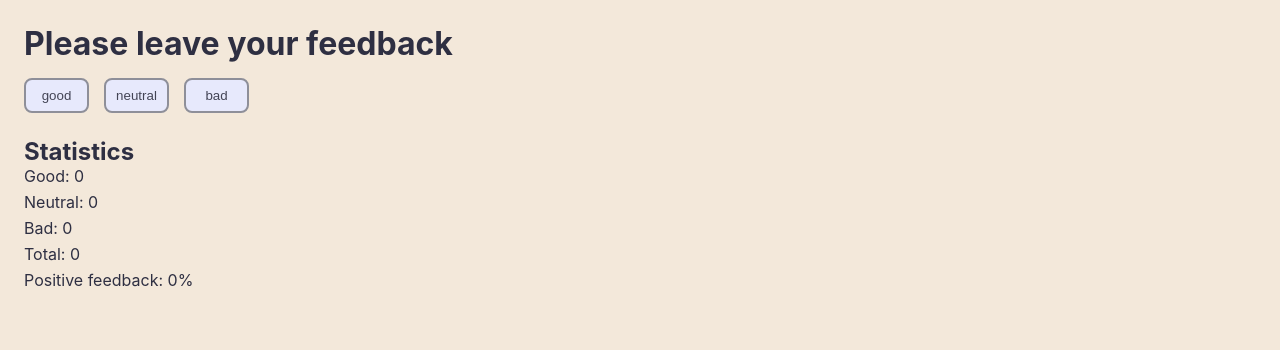
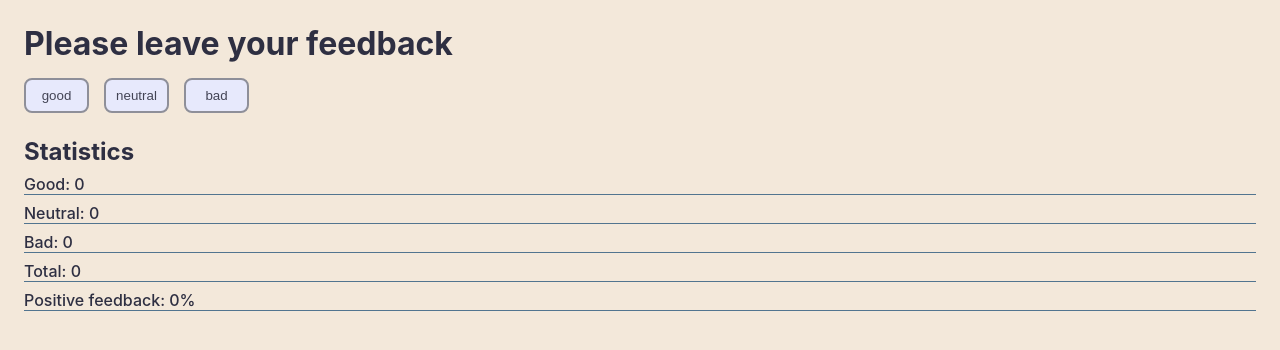
Before and after one commit to DariShpak/goit-react-hw-02-feedback, a React (Create React App) app: page / in a window 1280 px wide. Shown: the top 350 px of the page. Built offline with nearby package versions, Linux system fonts and the light colour scheme.

Commit message:
Update Stats.styled.js

```diff
--- a/src/components/Feedback/Statistics/Stats.styled.js
+++ b/src/components/Feedback/Statistics/Stats.styled.js
@@ -1,16 +1,24 @@
 import styled from "styled-components"
 
-export const StatsWrapper = styled.div`
-`
+export const StatsWrapper = styled.div``
+
 export const Subtitle = styled.h2`
   margin-top: 0;
   margin-bottom: 0;
 `
-export const StatsList = styled.ul`list-style: none;
-         margin-top: 0;
-         margin-bottom: 0;
-         padding-left: 0;
-         display: flex;
-         flex-direction: column;
-         gap: 6px;`
-export const Item = styled.li``
+export const StatsList = styled.ul`
+  list-style: none;
+  margin-top: 8px;
+  margin-bottom: 0;
+  padding-left: 0;
+  display: flex;
+  flex-direction: column;
+  gap: 8px;
+`
+export const Item = styled.li`
+  font-size: 16px;
+  font-weight: 500;
+  border-bottom: 1px solid #51748f;
+`
+
+export const Notification = styled.span``
```
